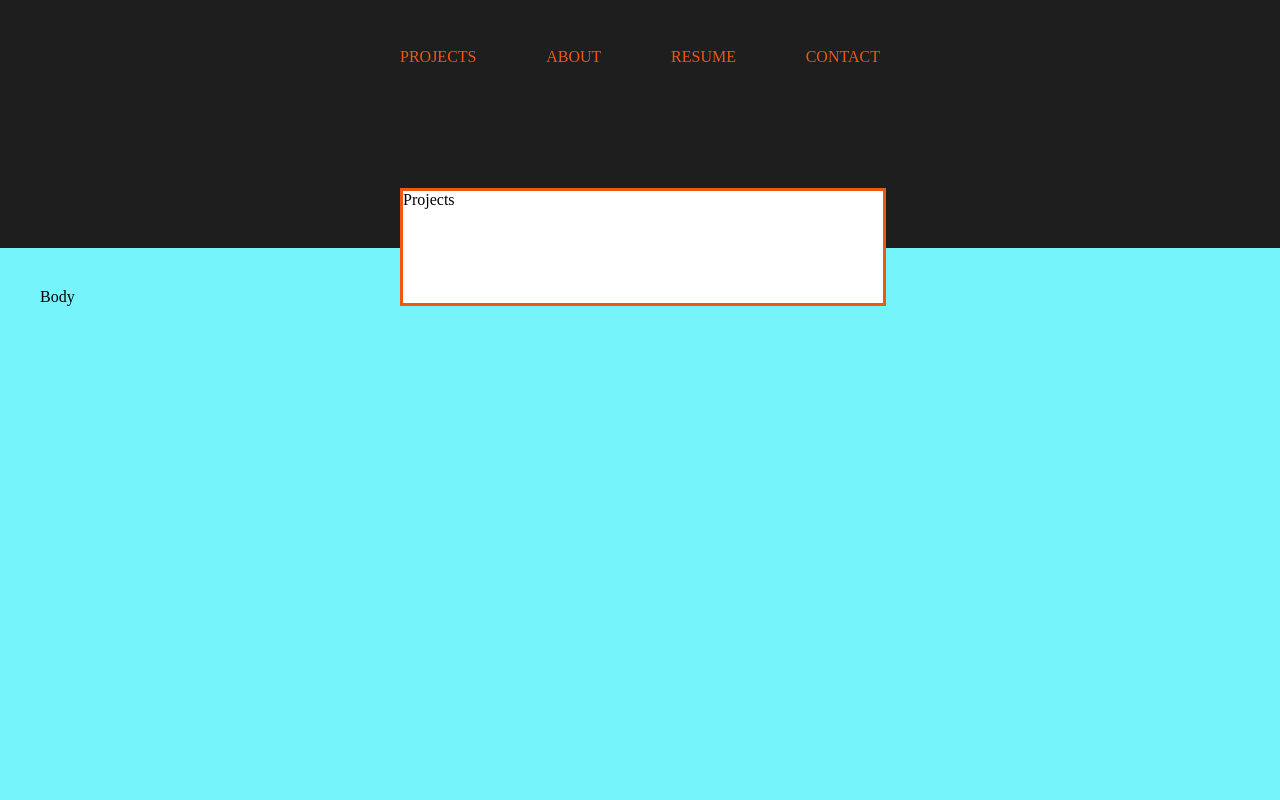
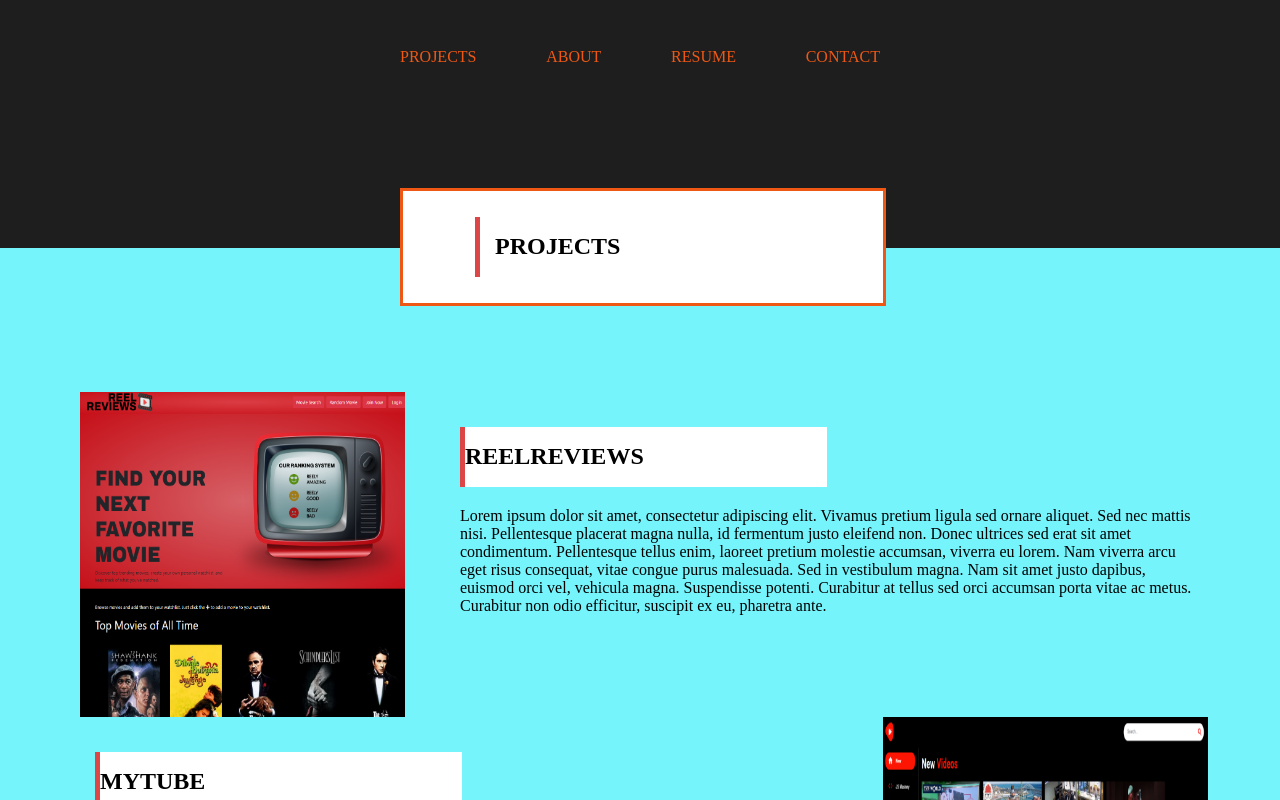
Before and after one commit to Franzley/portfolioV2, a React (Create React App) app: page / in a window 1280 px wide. Shown: the top 800 px of the page. Built offline with nearby package versions, Linux system fonts and the light colour scheme.

Commit message:
Edited feed to display projects, made card to be reusbable

```diff
--- a/src/js/components/Navbar.jsx
+++ b/src/js/components/Navbar.jsx
@@ -1,6 +1,6 @@
 import React from 'react'
 import { Link } from 'react-router-dom'
-import SectionCard from './SectionCard'
+import RectangleCard from './RectangleCard'
 
 const Navbar = () => {
   return (
@@ -11,7 +11,7 @@ const Navbar = () => {
         <Link to="#">Resume</Link>
         <Link to="#">Contact</Link>
       </div>
-      <SectionCard section="Projects" />
+      <RectangleCard text="Projects" type="section" />
     </div>
   )
 }
--- /dev/null
+++ b/src/js/components/RectangleCard.jsx
@@ -0,0 +1,9 @@
+import React from 'react'
+
+const RectangleCard = ({ text, type }) => {
+  return (
+    <h2 className={`${type}-card`}><div className='rectangle'></div>{text}</h2>
+  )
+}
+
+export default RectangleCard
--- a/src/js/components/SectionCard.jsx
+++ /dev/null
@@ -1,9 +0,0 @@
-import React from 'react'
-
-const SectionCard = ({ section }) => {
-  return (
-    <div className='section-card'>{section}</div>
-  )
-}
-
-export default SectionCard
--- a/src/js/views/Home.js
+++ b/src/js/views/Home.js
@@ -1,6 +1,9 @@
 import React from "react";
 import Navbar from "../components/Navbar";
 import Footer from "../components/Footer";
+import ReelReviews from '../../img/ReelReviews.png'
+import MyTube from '../../img/MyTube.png'
+import RectangleCard from "../components/RectangleCard";
 
 const Home = () => {
   return (
@@ -8,7 +11,22 @@ const Home = () => {
     <div className="wrap-page">
       <Navbar />
       <div className="feed">
-        Body
+        <ul>
+          <li className="project">
+            <img src={ReelReviews} />
+            <div className="project-info">
+              <RectangleCard type="project" text="ReelReviews" />
+              <p>Lorem ipsum dolor sit amet, consectetur adipiscing elit. Vivamus pretium ligula sed ornare aliquet. Sed nec mattis nisi. Pellentesque placerat magna nulla, id fermentum justo eleifend non. Donec ultrices sed erat sit amet condimentum. Pellentesque tellus enim, laoreet pretium molestie accumsan, viverra eu lorem. Nam viverra arcu eget risus consequat, vitae congue purus malesuada. Sed in vestibulum magna. Nam sit amet justo dapibus, euismod orci vel, vehicula magna. Suspendisse potenti. Curabitur at tellus sed orci accumsan porta vitae ac metus. Curabitur non odio efficitur, suscipit ex eu, pharetra ante.</p>
+            </div>
+          </li>
+          <li className="project">
+            <img src={MyTube} />
+            <div className="project-info">
+              <RectangleCard type="project" text="Mytube" />
+              <p>Lorem ipsum dolor sit amet, consectetur adipiscing elit. Vivamus pretium ligula sed ornare aliquet. Sed nec mattis nisi. Pellentesque placerat magna nulla, id fermentum justo eleifend non. Donec ultrices sed erat sit amet condimentum. Pellentesque tellus enim, laoreet pretium molestie accumsan, viverra eu lorem. Nam viverra arcu eget risus consequat, vitae congue purus malesuada. Sed in vestibulum magna. Nam sit amet justo dapibus, euismod orci vel, vehicula magna. Suspendisse potenti. Curabitur at tellus sed orci accumsan porta vitae ac metus. Curabitur non odio efficitur, suscipit ex eu, pharetra ante.</p>
+            </div>
+          </li>
+        </ul>
       </div>
       <Footer />
     </div>
--- a/src/styles/index.css
+++ b/src/styles/index.css
@@ -31,15 +31,68 @@ a {
     width: calc(var(--width));
     height: 7rem;
     position: absolute;
-    top: 70%;
+    top: 60%;
     left: calc(50% - (var(--width)/2));
+    display: flex;
+    text-transform: uppercase;
+    align-items: center;
 }
+
+.rectangle {
+    width: 5px;
+    height: 60px;
+    background: #DC4646;
+}
+
+.section-card .rectangle {
+    margin-left: 15%;
+    margin-right: 15px;
+}
+
 
 .feed {
     background-color: #75F4FC;
-    height: 1000px;
+    /* height: 1000px; */
     color: #000000;
     padding: 2.5rem;
+    padding-top: 8rem;
+}
+
+ul {
+    list-style: none;
+    margin-right: 2rem;
+}
+
+li {
+    display: flex;
+    flex-direction: row;
+    gap: 2.5rem;
+}
+
+li:nth-child(even) {
+    flex-direction: row-reverse;
+}
+
+.project-card {
+    background-color: #ffffff;
+    color: black;
+    /* --width: rem; */
+    /* width: calc(var(--width)); */
+    display: flex;
+    text-transform: uppercase;
+    align-items: center;
+    width: 50%;
+}
+
+img {
+    --size: 325px;
+    width: calc(var(--size));
+    height: calc(var(--size));
+}
+
+.project-info {
+    padding: 15px;
+    width: 68%;
 }
 
 .footer {
@@ -54,7 +107,8 @@ a {
     justify-content: space-between;
     margin-right: 15rem;
 }
-.footer-top p{
+
+.footer-top p {
     width: 14rem;
 }
 
```
